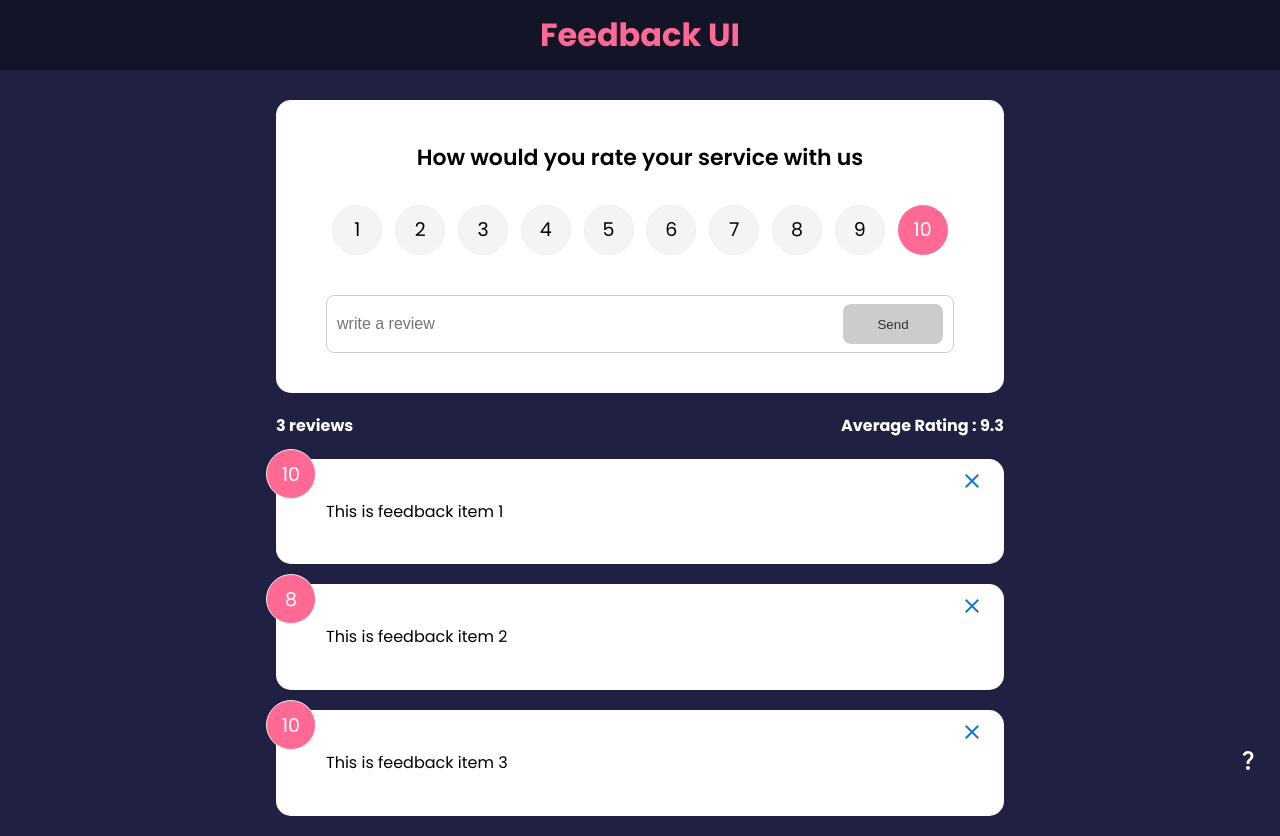
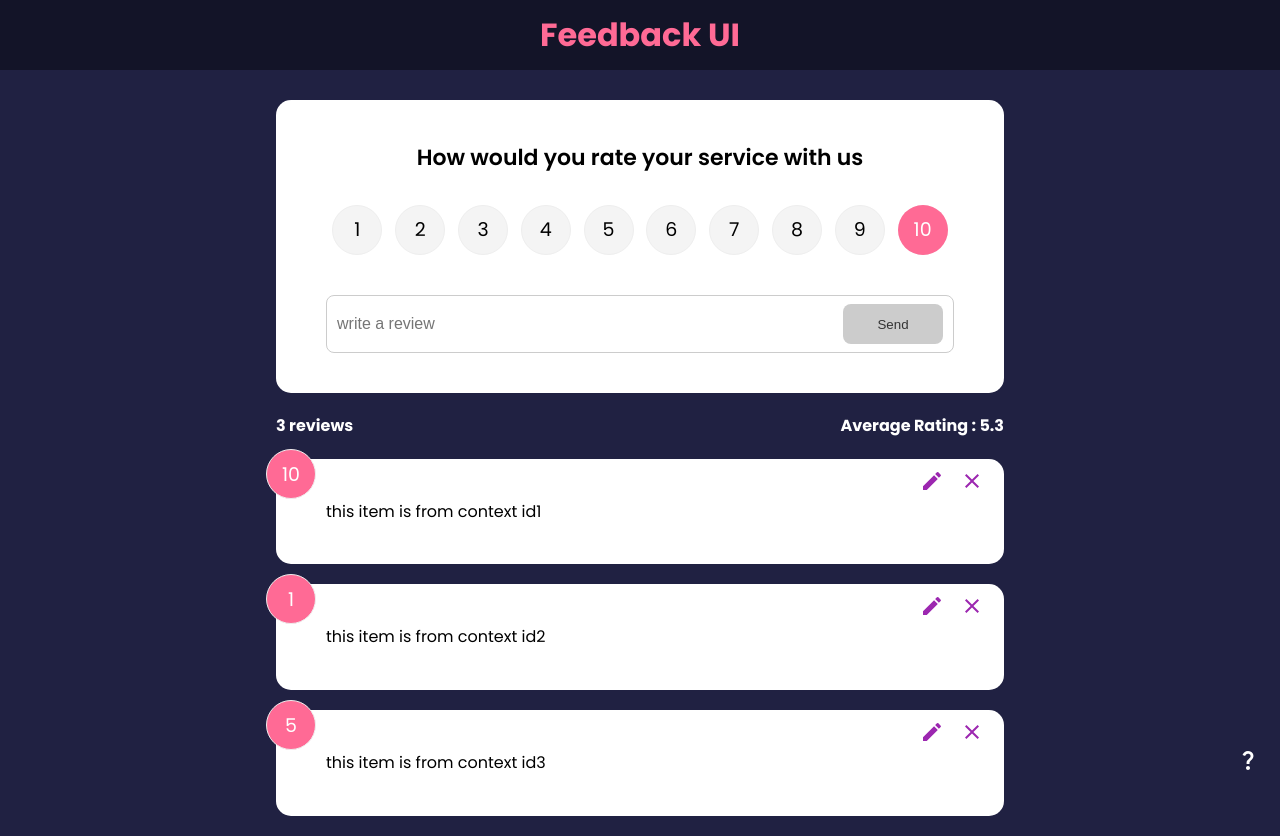
Before and after one commit to abram-stack/react-feedback-app, a React (Create React App) app: page / in a window 1280 px wide. Built offline with nearby package versions, Linux system fonts and the light colour scheme.

Commit message:
useEffect editing item, bug:newitem null rating

```diff
--- a/src/App.js
+++ b/src/App.js
@@ -1,38 +1,25 @@
-import { React, useState } from 'react'
+import { React } from 'react'
 import { BrowserRouter as Router, Route, Routes} from 'react-router-dom'
-import { v4 as uuidv4 } from 'uuid'
 import Header from './components/Header'
 import FeedbackList from './components/FeedbackList'
-import FeedbackData from './data/feedbackData'
 import FeedbackStats from './components/FeedbackStats';
 import FeedbackForm from './components/FeedbackForm';
 import AboutPage from './pages/AboutPage';
 import AboutIconLink from './components/AboutIconLink';
+import { FeedbackProvider } from './context/FeedbackContext';
 
 const App = () => {
-  const [feedback, setFeedback] = useState(FeedbackData)
-
-  const addFeedback = (newFeedback) => {
-    newFeedback.id = uuidv4()
-    setFeedback([newFeedback, ...feedback])
-  }
-
-  const deleteFeedback = (id) => {
-    if (window.confirm('Are you sure you want to delete ?')) {
-      setFeedback(feedback.filter((item) => item.id !== id))
-    }
-  }
-
   return (
-    <Router>
+    <FeedbackProvider>
+      <Router>
       <Header />
       <div className="container">
         <Routes>
           <Route exact path='/' element={
             <>
-              <FeedbackForm handleAdd={addFeedback}/>
-              <FeedbackStats feedback={feedback}/>
-              <FeedbackList feedback={feedback} handleDelete={(id) => deleteFeedback(id)} />
+              <FeedbackForm />
+              <FeedbackStats />
+              <FeedbackList />
             </>
           }>
           </Route>
@@ -42,6 +29,8 @@ const App = () => {
       <AboutIconLink/>
       </div>
     </Router>
+    </FeedbackProvider>
+
   )
 }
 
--- a/src/components/FeedbackForm.jsx
+++ b/src/components/FeedbackForm.jsx
@@ -1,13 +1,24 @@
-import { useState, React } from 'react'
+import { useState, useContext, useEffect, React } from 'react'
 import Card from "./shared/Card";
 import Button from './shared/Button';
 import RatingSelect from './RatingSelect';
+import FeedbackContext from '../context/FeedbackContext';
 
-const FeedbackForm = ({handleAdd}) => {
+const FeedbackForm = () => {
+  const { addFeedback, feedbackEditEntry } = useContext(FeedbackContext);
+
   const [text, setText] = useState('');
   const [rating, setRating] = useState('');
   const [btnDisabled, setBtnDisabled] = useState(true);
   const [message, setMessage] = useState('');
+
+  useEffect(() => {
+    if (feedbackEditEntry.edit === true) {
+      setBtnDisabled(false)
+      setText(feedbackEditEntry.item.text)
+      setRating(feedbackEditEntry.item.rating)
+    }
+  }, [feedbackEditEntry])
 
   const handleTextChange = (e) => {
     if (text === '') {
@@ -32,7 +43,7 @@ const FeedbackForm = ({handleAdd}) => {
         text: text,
         rating: rating
       }
-      handleAdd(newFeedback);
+      addFeedback(newFeedback);
       setText('');
     }
   }
--- a/src/components/FeedbackItem.jsx
+++ b/src/components/FeedbackItem.jsx
@@ -1,14 +1,21 @@
-import { useState } from 'react'
+import { useState, useContext } from 'react'
 import Card from './shared/Card'
 import { PropTypes } from 'prop-types';
 import CloseIcon from '@mui/icons-material/Close';
+import EditIcon from '@mui/icons-material/Edit';
+import FeedbackContext from '../context/FeedbackContext'
 
-const FeedbackItem = ({ item, handleDelete }) => {
+const FeedbackItem = ({ item }) => {
+  const { deleteFeedback, editFeedback } = useContext(FeedbackContext);
+
   return (
     <Card>
       <div className='num-display'>{item.rating}</div>
-      <button onClick={() => handleDelete(item.id)} className='close'>
-        <CloseIcon color='primary'/>
+      <button onClick={() => deleteFeedback(item.id)} className='close'>
+        <CloseIcon color='secondary'/>
+      </button>
+      <button onClick={() => editFeedback(item)} className='edit'>
+        <EditIcon color='secondary'/>
       </button>
       <div>{item.text}</div>
     </Card>
--- a/src/components/FeedbackList.jsx
+++ b/src/components/FeedbackList.jsx
@@ -1,28 +1,21 @@
-import React from "react";
+import {React, useContext} from "react";
 import { motion, AnimatePresence} from 'framer-motion'
 import FeedbackItem from "./FeedbackItem";
-import { PropTypes } from "prop-types";
+import FeedbackContext from '../context/FeedbackContext'
 
-const FeedbackList = ({ feedback, handleDelete }) => {
+const FeedbackList = () => {
+  const {feedback} = useContext(FeedbackContext);
+
   if (!feedback || feedback.length === 0) return <p>no feedback yet</p>;
 
   return (
     <div className='feedback-list'>
       {feedback.map((item) => (
-        <FeedbackItem key={item.id} item={item} handleDelete={handleDelete} />
+        <FeedbackItem key={item.id} item={item} />
       ))}
     </div>
   );
 };
 
-FeedbackList.propTypes = {
-  feedback: PropTypes.arrayOf(
-    PropTypes.shape({
-      id: PropTypes.number,
-      rating: PropTypes.number,
-      text: PropTypes.string,
-    })
-  ),
-};
 
 export default FeedbackList;
--- a/src/components/FeedbackStats.jsx
+++ b/src/components/FeedbackStats.jsx
@@ -1,7 +1,9 @@
-import React from 'react'
-import { PropTypes } from 'prop-types';
+import {React, useContext} from 'react'
+import FeedbackContext  from '../context/FeedbackContext'
 
-const FeedbackStats = ({ feedback }) => {
+const FeedbackStats = () => {
+  const { feedback } = useContext(FeedbackContext);
+
   // calculate rating average
   let average = feedback.reduce((acc, cur) => {
     return acc + cur.rating
@@ -17,7 +19,4 @@ const FeedbackStats = ({ feedback }) => {
   )
 }
 
-FeedbackStats.propTypes = {
-  feedback: PropTypes.array.isRequired
-}
 export default FeedbackStats
--- a/src/components/RatingSelect.jsx
+++ b/src/components/RatingSelect.jsx
@@ -1,7 +1,18 @@
-import { React, useState } from "react";
+import { React, useState, useContext, useEffect } from "react";
+import FeedbackContext from '../context/FeedbackContext';
 
-const RatingSelect = ({select}) => {
+const RatingSelect = ({ select }) => {
   const [selected, setSelected] = useState(10);
+  const { feedbackEditEntry } = useContext(FeedbackContext);
+
+  useEffect(() => {
+    if (feedbackEditEntry.edit === true) {
+      setSelected(feedbackEditEntry.item.rating)
+    } else {
+      setSelected(10)
+    }
+  }, [feedbackEditEntry])
+
 
   const handleChange = (e) => {
     setSelected(+e.currentTarget.value)
--- /dev/null
+++ b/src/context/FeedbackContext.js
@@ -0,0 +1,57 @@
+import { createContext, useState } from 'react'
+import { v4 as uuidv4 } from 'uuid'
+
+const FeedbackContext = createContext();
+
+// provider, in app wrap inside provider to get access
+// 1. create provider, and we import later in app,
+// 2. the provider will render a context we just created
+// 3. export the context, so it could be consumed in other comp.
+export const FeedbackProvider = ({ children }) => {
+  const [feedback, setFeedback] = useState([
+    {
+      id: 1,
+      text: 'this item is from context id1',
+      rating: 10
+    },
+    {
+      id: 2,
+      text: 'this item is from context id2',
+      rating: 1
+    },{
+      id: 3,
+      text: 'this item is from context id3',
+      rating:5
+    }
+  ])
+
+  const [feedbackEditEntry, setFeedbackEdit] = useState({
+    item: {},
+    edit: false
+  })
+
+  const addFeedback = (newFeedback) => {
+    newFeedback.id = uuidv4()
+    setFeedback([newFeedback, ...feedback])
+  }
+
+  const deleteFeedback = (id) => {
+    if (window.confirm('Are you sure you want to delete ?')) {
+      setFeedback(feedback.filter((item) => item.id !== id))
+    }
+  }
+
+  const editFeedback = (item) => {
+    setFeedbackEdit({
+      item,
+      edit: true
+    })
+  }
+
+  return (
+  <FeedbackContext.Provider value={ {feedback, deleteFeedback, addFeedback, editFeedback, feedbackEditEntry} }>
+    {children}
+  </FeedbackContext.Provider>)
+}
+
+export default FeedbackContext;
--- a/src/index.css
+++ b/src/index.css
@@ -142,7 +142,7 @@ input:focus {
 }
 
 .edit {
-  right: 40px;
+  right: 60px;
 }
 
 .btn {
```
